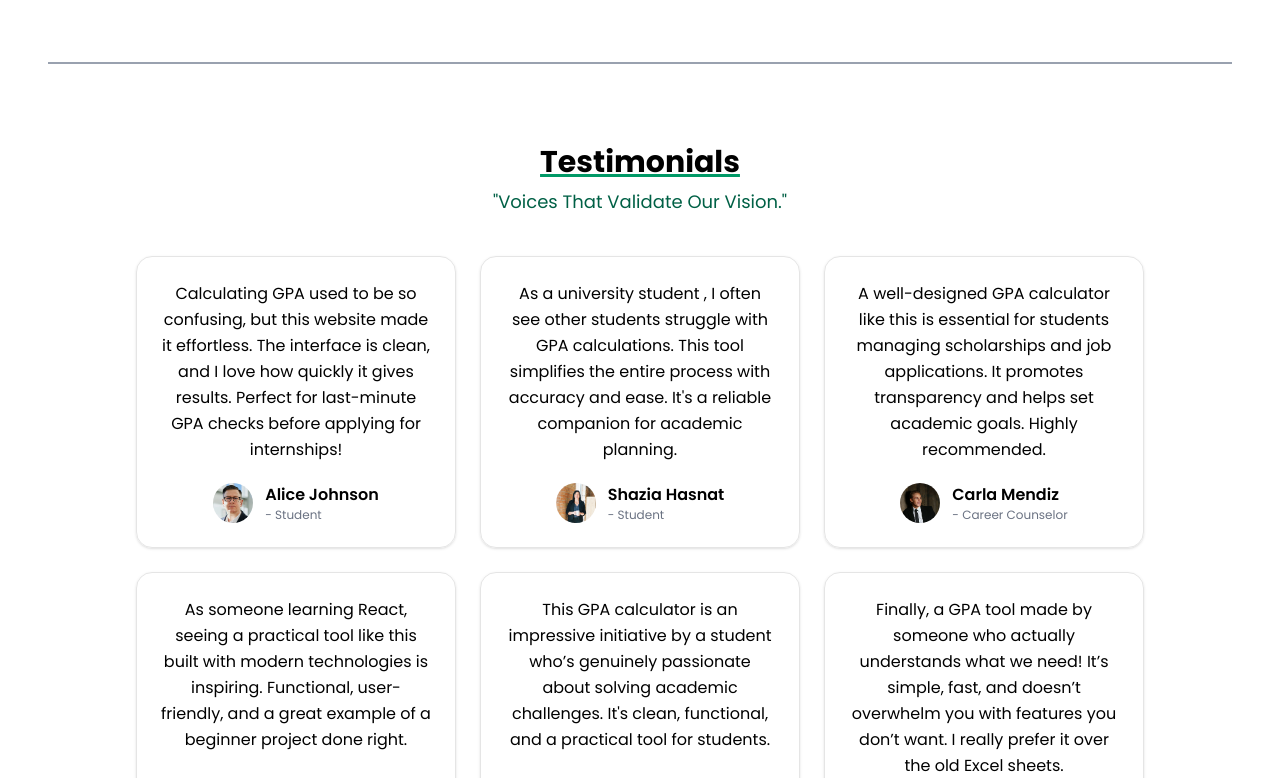
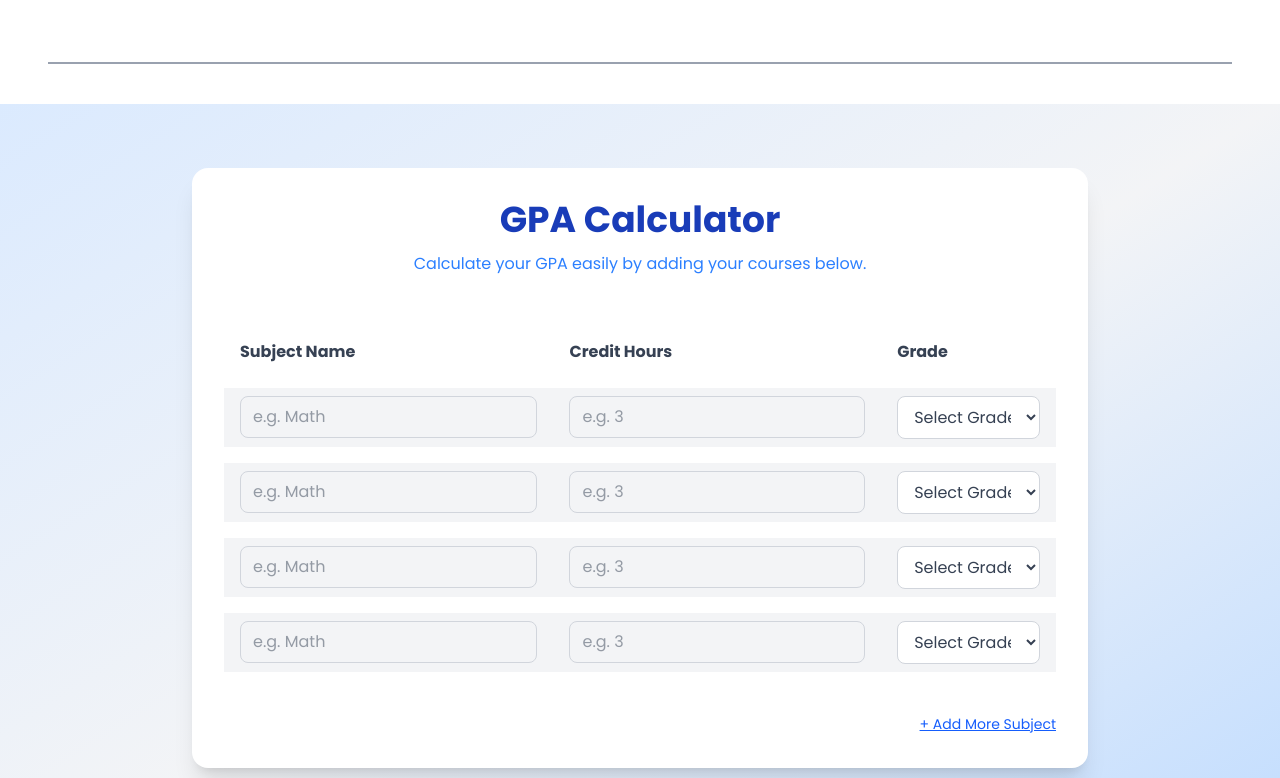
Before and after one commit to hussnain-uet-87/Seniculator, a React (Vite) app: page / in a window 1280 px wide. Shown: the part 1682-2460 px from the top of the page. Built offline with nearby package versions, Linux system fonts and the light colour scheme; a web font is replaced by a local one.

Commit message:
added gpa calculator UI

```diff
--- a/Components/ContactUs.jsx
+++ b/Components/ContactUs.jsx
@@ -1,15 +1,28 @@
-import React from 'react';
-import { FaPhoneAlt, FaEnvelope, FaGlobe } from 'react-icons/fa';
-import contactSVG from "../src/assets/contactSVG.svg"
+import React, { useState } from "react";
+import { FaPhoneAlt, FaEnvelope, FaGlobe } from "react-icons/fa";
+import contactSVG from "../src/assets/contactSVG.svg";
 
 const ContactUs = () => {
+  const [fname, setFname] = useState("");
+  const [femail, setFemail] = useState("");
+  const [fsuject, setFsuject] = useState("");
+  const [fmessage, setFmessage] = useState("");
+  const submitHandle = () => {
+    setFname("");
+    setFemail("");
+    setFsuject("");
+    setFmessage("");
+  };
+
   return (
-    <section id='contact' className="max-w-6xl mx-auto px-6 py-12 scroll-mt-6 font-poppins">
+    <section
+      id="contact"
+      className="max-w-6xl mx-auto px-6 py-12 scroll-mt-6 font-poppins"
+    >
       <h2 className="text-3xl font-bold text-center mb-10">Contact Us</h2>
       <div className="flex flex-col md:flex-row bg-white rounded-xl shadow-lg overflow-hidden">
-
         <div className="md:w-1/2 bg-gray-100 p-6 flex flex-col justify-center space-y-6">
-        <img src={contactSVG} alt="" />
+          <img src={contactSVG} alt="" />
           <div className="flex items-center space-x-4">
             <FaPhoneAlt className="text-blue-600" />
             <p className="text-gray-700">+92 300 1234567</p>
@@ -24,31 +37,77 @@ const ContactUs = () => {
           </div>
         </div>
 
-        <form action='https://formspree.io/f/xrblyybk' method='POST' className="md:w-1/2 p-6 space-y-4 bg-white">
-        <h2 className='text-2xl md:text-3xl'>Something to Ask ? Feel Free to Drop Your Message</h2>
+        <form
+          action="https://formspree.io/f/xrblyybk"
+          method="POST"
+          className="md:w-1/2 p-6 space-y-4 bg-white"
+          onSubmit={async (e) => {
+            e.preventDefault();
+
+            const formData = new FormData(e.target);
+
+            try {
+              const res = await fetch("https://formspree.io/f/xrblyybk", {
+                method: "POST",
+                body: formData,
+                headers: {
+                  Accept: "application/json",
+                },
+              });
+              if (res.ok) {
+                alert("Message sent successfully!");
+                submitHandle();
+              } else {
+                alert("Something went wrong. Please try again.");
+              }
+            } catch (error) {
+              alert("An error occurred. Please try again later.");
+              console.error(error);
+            }
+          }}
+        >
+          <h2 className="text-2xl md:text-3xl">
+            Something to Ask ? Feel Free to Drop Your Message
+          </h2>
           <div className="flex flex-col md:flex-row gap-4">
             <input
-            name='name'
+              name="name"
               type="text"
               placeholder="Your Name"
+              value={fname}
+              onChange={(e) => {
+                setFname(e.target.value);
+              }}
               className="w-full border px-4 py-2 rounded-lg focus:outline-none focus:ring-2 focus:ring-blue-400"
             />
             <input
               type="email"
-              name='email'
+              name="email"
+              value={femail}
+              onChange={(e) => {
+                setFemail(e.target.value);
+              }}
               placeholder="Your Email"
               className="w-full border px-4 py-2 rounded-lg focus:outline-none focus:ring-2 focus:ring-blue-400"
             />
           </div>
           <input
             type="text"
-            name='subject'
+            name="subject"
+            value={fsuject}
+            onChange={(e) => {
+              setFsuject(e.target.value);
+            }}
             placeholder="Subject (optional)"
             className="w-full border px-4 py-2 rounded-lg focus:outline-none focus:ring-2 focus:ring-blue-400"
           />
           <textarea
             rows="5"
-            name='message'
+            name="message"
+            value={fmessage}
+            onChange={(e) => {
+              setFmessage(e.target.value);
+            }}
             placeholder="Your Message"
             className="w-full border px-4 py-2 rounded-lg focus:outline-none focus:ring-2 focus:ring-blue-400"
           ></textarea>
--- /dev/null
+++ b/Components/GpaCalculator.jsx
@@ -0,0 +1,105 @@
+import React, { useState } from "react";
+
+const GpaCalculator = () => {
+  const [subjects, setSubjects] = useState([
+    { name: "", credit: "", grade: "" },
+    { name: "", credit: "", grade: "" },
+    { name: "", credit: "", grade: "" },
+    { name: "", credit: "", grade: "" },
+  ]);
+
+  const addSubject = () => {
+    setSubjects([...subjects, { name: "", credit: "", grade: "" }]);
+  };
+
+  const updateSubject = (index, field, value) => {
+    const updated = [...subjects];
+    updated[index][field] = value;
+    setSubjects(updated);
+  };
+
+  return (
+    <div className="min-h-screen bg-gradient-to-br from-blue-100 via-gray-100 to-blue-200 py-10 px-4 pt-16">
+      <div className="max-w-4xl mx-auto bg-white shadow-xl rounded-2xl p-8">
+        <h1 className="text-3xl md:text-4xl font-bold text-center text-blue-800 mb-3">
+          GPA Calculator
+        </h1>
+        <p className="text-center text-sm md:text-base text-blue-500 mb-10">
+          Calculate your GPA easily by adding your courses below.
+        </p>
+
+        <div className="overflow-x-auto">
+          <table className="w-full text-left border-separate border-spacing-y-4">
+            <thead>
+              <tr className="text-gray-700 text-sm md:text-base">
+                <th className="px-4 py-2">Subject Name</th>
+                <th className="px-4 py-2">Credit Hours</th>
+                <th className="px-4 py-2">Grade</th>
+              </tr>
+            </thead>
+            <tbody>
+  {subjects.map((subject, index) => (
+    <tr
+      key={index}
+      className="bg-gray-100 group transition-all rounded-xl text-sm md:text-base"
+    >
+      <td className="px-2 md:px-4 py-2">
+        <input
+          type="text"
+          placeholder="e.g. Math"
+          value={subject.name}
+          onChange={(e) => updateSubject(index, "name", e.target.value)}
+          className="w-full px-2 py-2 md:px-3 rounded-lg border border-gray-300 text-gray-700 group-hover:border-gray-700 group-hover:text-black focus:ring-2 focus:ring-blue-400 focus:outline-none"
+        />
+      </td>
+      <td className="px-2 md:px-4 py-2">
+        <input
+          type="number"
+          placeholder="e.g. 3"
+          min="0"
+          value={subject.credit}
+          onChange={(e) => updateSubject(index, "credit", e.target.value)}
+          className="w-full px-2 py-2 md:px-3 rounded-lg border border-gray-300 text-gray-700 group-hover:border-gray-700 group-hover:text-black focus:ring-2 focus:ring-blue-400 focus:outline-none"
+        />
+      </td>
+      <td className="px-2 md:px-4 py-2">
+        <select
+          value={subject.grade}
+          onChange={(e) => updateSubject(index, "grade", e.target.value)}
+          className="w-full px-2 py-2 md:px-3 rounded-lg border border-gray-300 text-gray-700 bg-white group-hover:border-gray-700 group-hover:text-black focus:ring-2 focus:ring-blue-400 focus:outline-none text-sm md:text-base min-w-[110px]"
+        >
+          <option value="">Select Grade</option>
+          <option value="A+">A+</option>
+          <option value="A">A</option>
+          <option value="A-">A-</option>
+          <option value="B+">B+</option>
+          <option value="B">B</option>
+          <option value="B-">B-</option>
+          <option value="C+">C+</option>
+          <option value="C">C</option>
+          <option value="C-">C-</option>
+          <option value="D">D</option>
+          <option value="F">F</option>
+        </select>
+      </td>
+    </tr>
+  ))}
+</tbody>
+
+          </table>
+        </div>
+
+        <div className="text-right mt-6">
+          <button
+            onClick={addSubject}
+            className="text-blue-600 hover:text-blue-800 text-sm underline"
+          >
+            + Add More Subject
+          </button>
+        </div>
+      </div>
+    </div>
+  );
+};
+
+export default GpaCalculator;
--- a/src/App.jsx
+++ b/src/App.jsx
@@ -7,6 +7,7 @@ import Reviews from '../Components/Reviews'
 import Faqs from '../Components/Faqs'
 import Footer from '../Components/Footer'
 import ContactUs from '../Components/ContactUs'
+import GpaCalculator from "../Components/GpaCalculator"
 const App = () => {
   return (
     <div className='scroll-smooth'>
@@ -14,6 +15,7 @@ const App = () => {
       <Hero/>
       <Feature/>
       <HowToUse/>
+      <GpaCalculator/>
       <Reviews/>
       <Faqs/>
       <ContactUs/>
```
